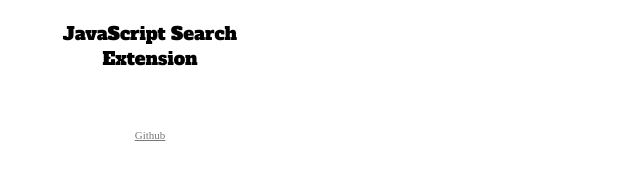
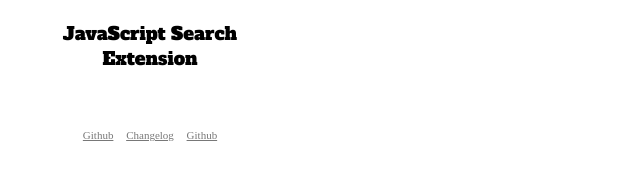
Before and after one commit to huhu/js-search-extension, a plain HTML site: page extension/popup/index.html in a window 1280 px wide. Shown: the part 172-352 px from the top of the page, without its empty margins (0-640 px from the left). Drawn offline with Linux system fonts and the light colour scheme.

Commit message:
Add some codes

```diff
--- a/extension/popup/index.html
+++ b/extension/popup/index.html
@@ -17,6 +17,8 @@
         </div>
         <div style="margin-top: 30px; font-size: 11px;text-align: center">
             <a href="https://github.com/huhu/js-search-extension" target="_blank">Github</a>
+            <a href="https://js.extension.sh/changelog" target="_blank">Changelog</a>
+            <a href="https://github.com/huhu/js-search-extension" target="_blank">Github</a>
         </div>
     </div>
 </body>
```
Also changed, not shown: 2 other files.
